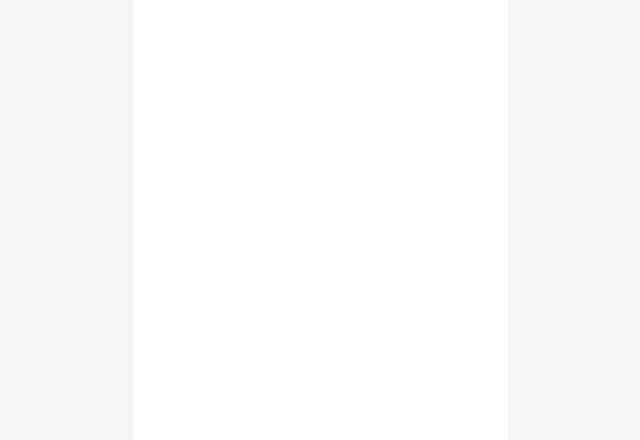
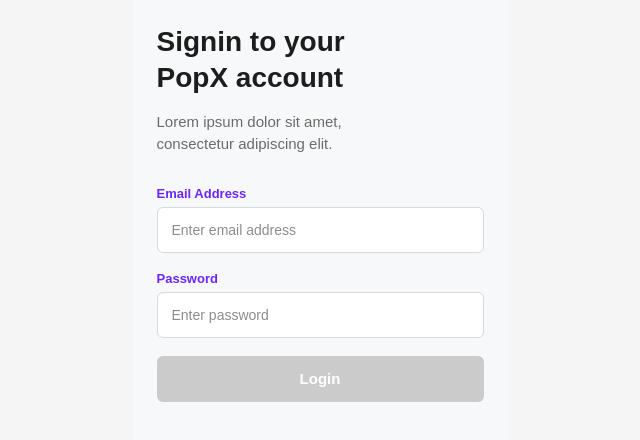
Before and after one commit to Hrishisk99/popx-react-assignment, a React (Vite) app: page /login in a window 1280 px wide. Before the commit this address had no page. Shown: the top 440 px of the page, without its empty margins (320-960 px from the left). Built offline with nearby package versions, Linux system fonts and the light colour scheme.

Commit message:
feat: add login screen with routing integration

```diff
--- a/src/App.jsx
+++ b/src/App.jsx
@@ -2,6 +2,7 @@
 
 import Welcome from "./pages/Welcome/Welcome";
 import Signup from "./pages/Signup/Signup";
+import Login from "./pages/Login/Login";
 
 function App() {
   return (
@@ -10,6 +11,7 @@
         <Routes>
           <Route path="/" element={<Welcome />} />
           <Route path="/signup" element={<Signup />} />
+          <Route path="/login" element={<Login />} />
         </Routes>
       </div>
     </div>
--- /dev/null
+++ b/src/pages/Login/Login.css
@@ -0,0 +1,58 @@
+.login-page {
+  min-height: 100vh;
+  padding: 24px;
+  background: #f7f8f9;
+}
+
+.login-content h1 {
+  font-size: 28px;
+  line-height: 1.3;
+  color: #1d1d1d;
+  margin-bottom: 14px;
+}
+
+.login-content p {
+  font-size: 15px;
+  line-height: 1.5;
+  color: #6b6b6b;
+  margin-bottom: 30px;
+}
+
+.login-form {
+  display: flex;
+  flex-direction: column;
+  gap: 18px;
+}
+
+.input-group {
+  display: flex;
+  flex-direction: column;
+}
+
+.input-group label {
+  font-size: 13px;
+  font-weight: 600;
+  color: #6c25ff;
+  margin-bottom: 6px;
+}
+
+.input-group input {
+  height: 46px;
+  border: 1px solid #d9d9d9;
+  border-radius: 6px;
+  padding: 0 14px;
+  font-size: 14px;
+  outline: none;
+  background: #ffffff;
+}
+
+.login-btn {
+  height: 46px;
+  border: none;
+  border-radius: 6px;
+  background: #cbcbcb;
+  color: #ffffff;
+  font-size: 15px;
+  font-weight: 600;
+  cursor: pointer;
+}
--- /dev/null
+++ b/src/pages/Login/Login.jsx
@@ -0,0 +1,45 @@
+import "./Login.css";
+
+function Login() {
+  return (
+    <div className="login-page">
+      <div className="login-content">
+        <h1>
+          Signin to your
+          <br />
+          PopX account
+        </h1>
+
+        <p>
+          Lorem ipsum dolor sit amet,
+          <br />
+          consectetur adipiscing elit.
+        </p>
+
+        <form className="login-form">
+          <div className="input-group">
+            <label>Email Address</label>
+            <input
+              type="email"
+              placeholder="Enter email address"
+            />
+          </div>
+
+          <div className="input-group">
+            <label>Password</label>
+            <input
+              type="password"
+              placeholder="Enter password"
+            />
+          </div>
+
+          <button type="submit" className="login-btn">
+            Login
+          </button>
+        </form>
+      </div>
+    </div>
+  );
+}
+
+export default Login;
--- a/src/pages/Welcome/Welcome.jsx
+++ b/src/pages/Welcome/Welcome.jsx
@@ -15,10 +15,7 @@
           consectetur adipiscing elit.
         </p>
 
-        <button
-  className="primary-btn"
-  onClick={() => navigate("/signup")}
->
+        <button className="primary-btn" onClick={() => navigate("/signup")}>
           Create Account
         </button>
 
```
Lines whose indentation alone changed are shown as unchanged.
